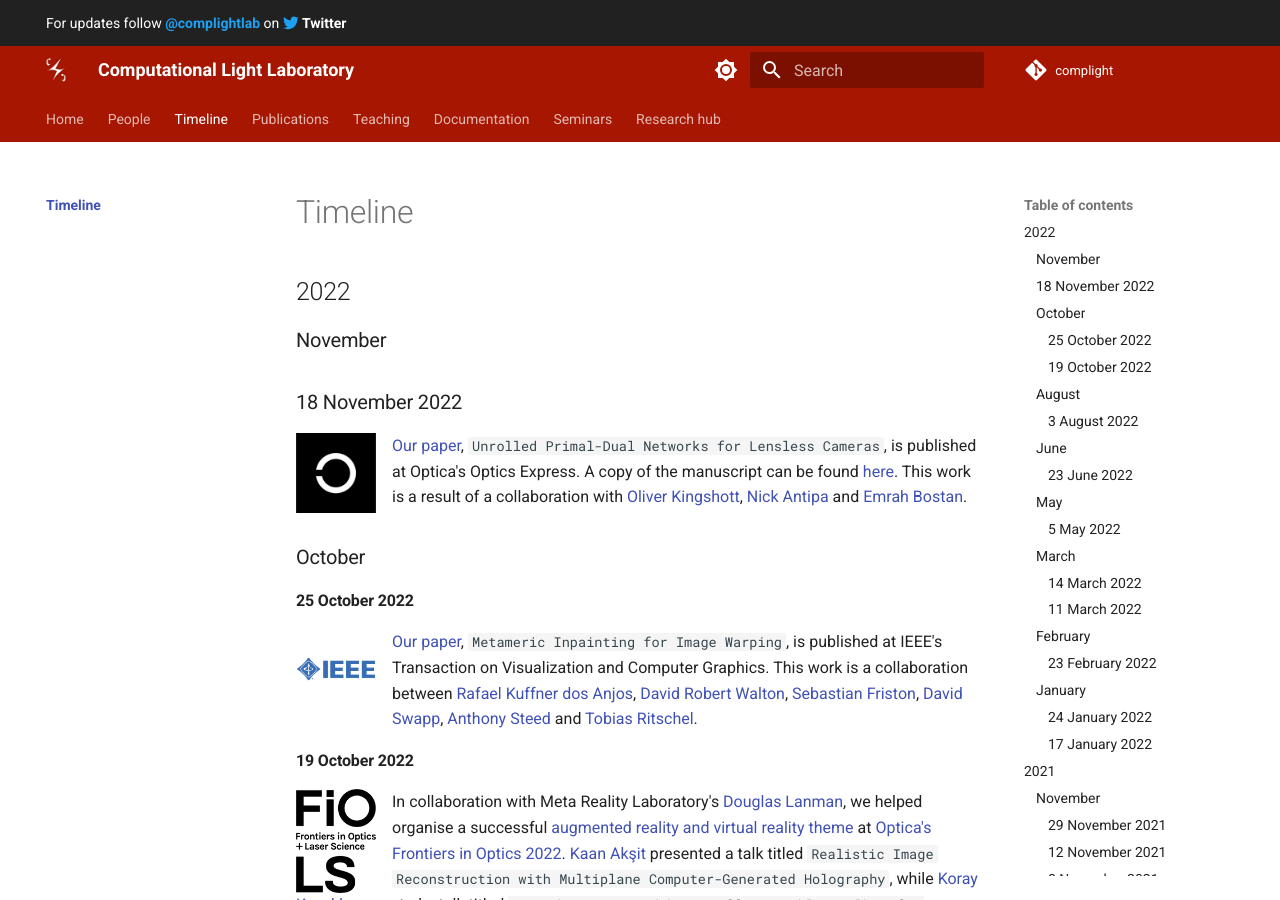
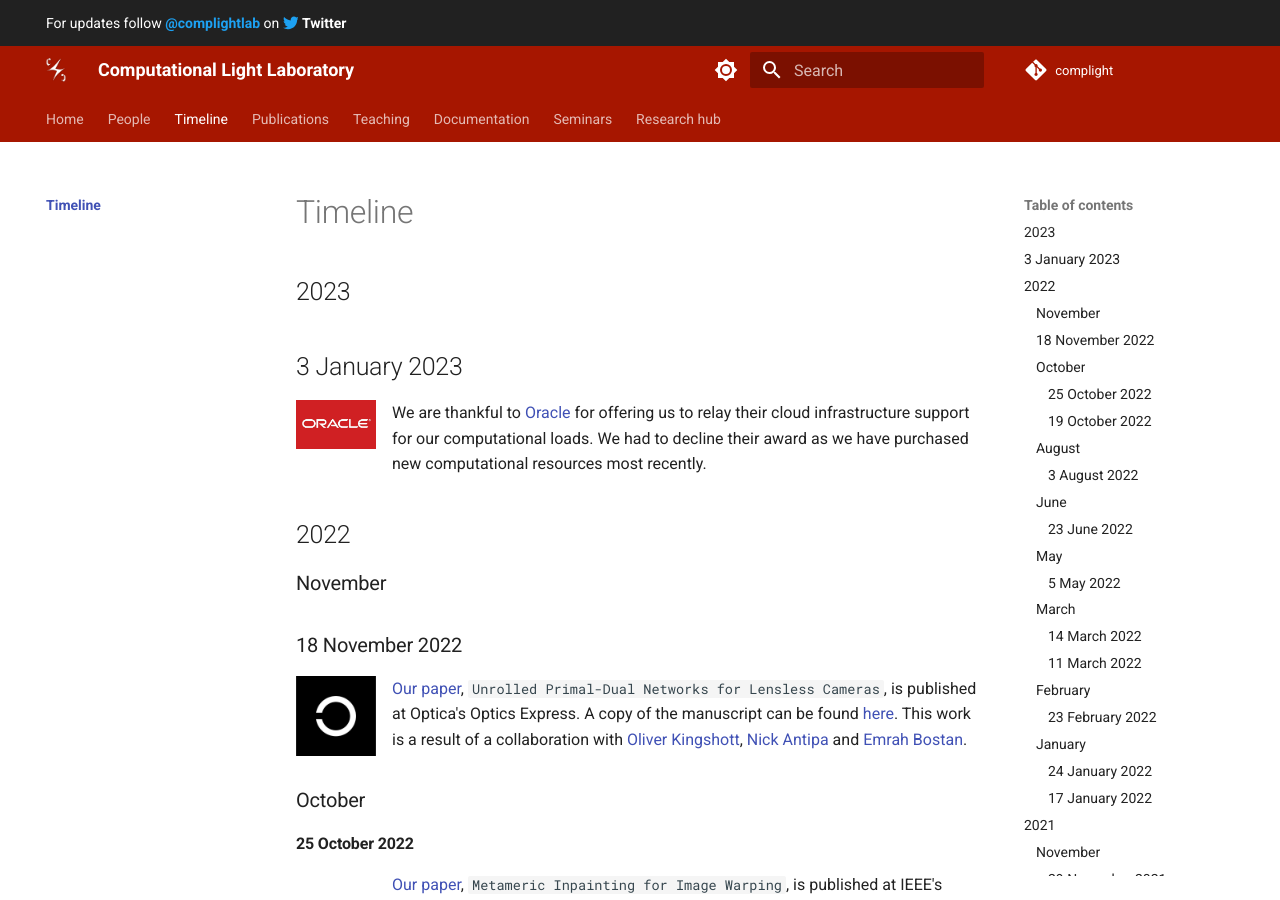
Before and after one commit to complight/complight.github.io, an MkDocs documentation site: the page built from docs/timeline/index.md, in a window 1280 px wide and 900 px high. Built offline with MkDocs 1.6.1 and Material for MkDocs 9.7.7, drawn with Linux system fonts in a browser that asks for light colours.

Commit message:
Updating the timeline.

```diff
--- a/docs/timeline/index.md
+++ b/docs/timeline/index.md
@@ -1,4 +1,14 @@
 # Timeline
+
+## 2023
+
+## 3 January 2023
+<div style="float: left; height:100px;" class="boxed">
+<img align="left" src="../media/oracle.png" width="80" alt/>
+</div>
+We are thankful to [Oracle](https://www.oracle.com/cloud/compute/gpu/) for offering us to relay their cloud infrastructure support for our computational loads.
+We had to decline their award as we have purchased new computational resources most recently.
+
 
 ## 2022
 
```
Also changed, not shown: docs/media/oracle.png (added).
